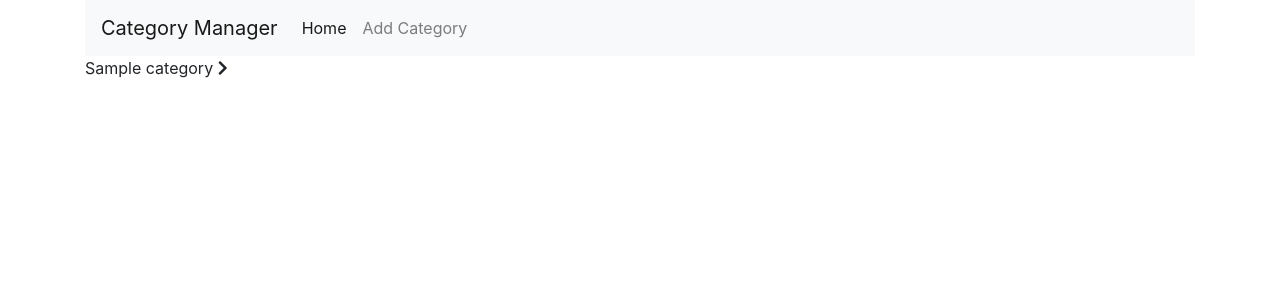
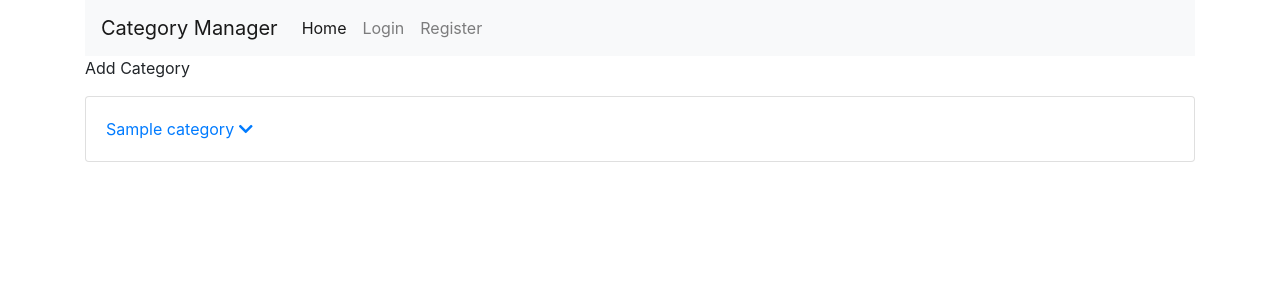
Before and after one commit to hfolcot/dotfive, a Django app: page / in a window 1280 px wide. Shown: the top 300 px of the page. Run offline with Django 3.2, Linux system fonts and the light colour scheme; tables that the repository leaves empty hold one stand-in row (values such as "Sample post"); some libraries are stand-ins or nearby versions.

Commit message:
integrated api calls for multilevel categories

```diff
--- a/categories/models.py
+++ b/categories/models.py
@@ -5,7 +5,6 @@ from django.db import models
 class Category(models.Model):
     name = models.CharField(max_length=100, blank=False)
     parent = models.ForeignKey('self', null=True, on_delete=models.PROTECT)
-    is_top_level = models.BooleanField(default=True)
 
     def __str__(self):
         return self.name
--- a/categories/templates/categories.html
+++ b/categories/templates/categories.html
@@ -1,17 +1,27 @@
 {% extends 'base.html' %}
 {% load crispy_forms_tags %}
 {% block content %}
-<div class="col-12 col-lg-6 offset-lg-3" id="catInput">
+<p id="addCat">Add Category</p>
+<div class="col-12" id="catInput">
     <form method="POST">
       {% csrf_token %}
       {{ form|crispy }}
-        <button type="submit" class="btn btn-primary">Submit</button>
+        <button type="submit" class="btn btn-primary mt-2">Submit</button>
     </form>
 </div>
 
-{% for parent in categories %}
-  {% if parent.is_top_level %}
-    <p id="{{ parent.id }}">{{parent.name}} <i class="fas fa-chevron-right"></i></p>
+
+{% for cat in categories %}
+  {% if not cat.parent %}
+  <p>
+    <div class="card card-body catChildToggle" id="{{cat.id}}">
+        <a data-toggle="collapse" href="#childrenOf{{cat.id}}" role="button" aria-expanded="false" aria-controls="childrenOf{{cat.id}}" onclick="getChildren({{cat.id}})">{{cat.name}} <i class="fas fa-chevron-down"></i>
+        </a>
+      </div>
+    <div class="collapse" id="childrenOf{{cat.id}}">
+    </div>
+  </p>
+
   {% endif %}
 {% endfor %}
 
--- a/static/js/scripts.js
+++ b/static/js/scripts.js
@@ -3,5 +3,33 @@ $(document).ready(function() {
     $('#addCat').on('click', function() {
         $('#catInput').slideToggle(500);
     })
+    $('.catChildToggle').on('click', function() {
+        var parent = parseInt($(this).attr('id'));
+        getChildren(parent);
+    })
+})
 
-})
+var getChildren = function(id) {
+    $.ajax({
+        type: 'GET',
+        url: '/categories/api/categories/?format=json',
+        success: function(data) {
+            var childDiv = document.getElementById('childrenOf' + id)
+            childDiv.innerHTML = ``;
+            var count = 0
+            data.forEach(function(item) {
+                if(item.parent === id) {
+                    count++;
+                    childDiv.innerHTML += `<div class="card card-body" id="${item.id}">
+                    <a data-toggle="collapse" href="#childrenOf${item.id}" role="button" aria-expanded="false" aria-controls="childrenOf${item.id}" onclick="getChildren(${item.id})"><i class="fas fa-chevron-right"></i> ${item.name} <i class="fas fa-chevron-down"></i>
+                    </a>
+                </div>
+                <div class="collapse" id="childrenOf${item.id}"></div>`
+                }
+            })
+            if (count == 0) {
+                childDiv.innerHTML = `<div class="card card-body">There are no subcategories to show</div>`
+            }
+        }
+    })
+}
--- a/templates/base.html
+++ b/templates/base.html
@@ -23,8 +23,17 @@
                 <a class="nav-link" href="{% url 'home' %}">Home <span class="sr-only">(current)</span></a>
             </li>
             <li class="nav-item">
-                <a class="nav-link" id="addCat">Add Category</a>
+                {% if user.is_authenticated %}
+                    <a class="nav-link" href="{% url 'logout' %}">Logout</a>
+                {% else %}
+                    <a class="nav-link" href="{% url 'login' %}">Login</a>
+                {% endif %}
             </li>
+            {% if not user.is_authenticated %}
+            <li class="nav-item">
+                <a class="nav-link" href="{% url 'register' %}" id="register">Register</a>
+            </li>
+            {% endif %}
         </div>
     </nav>
       {% block content %} {% endblock %}
```
